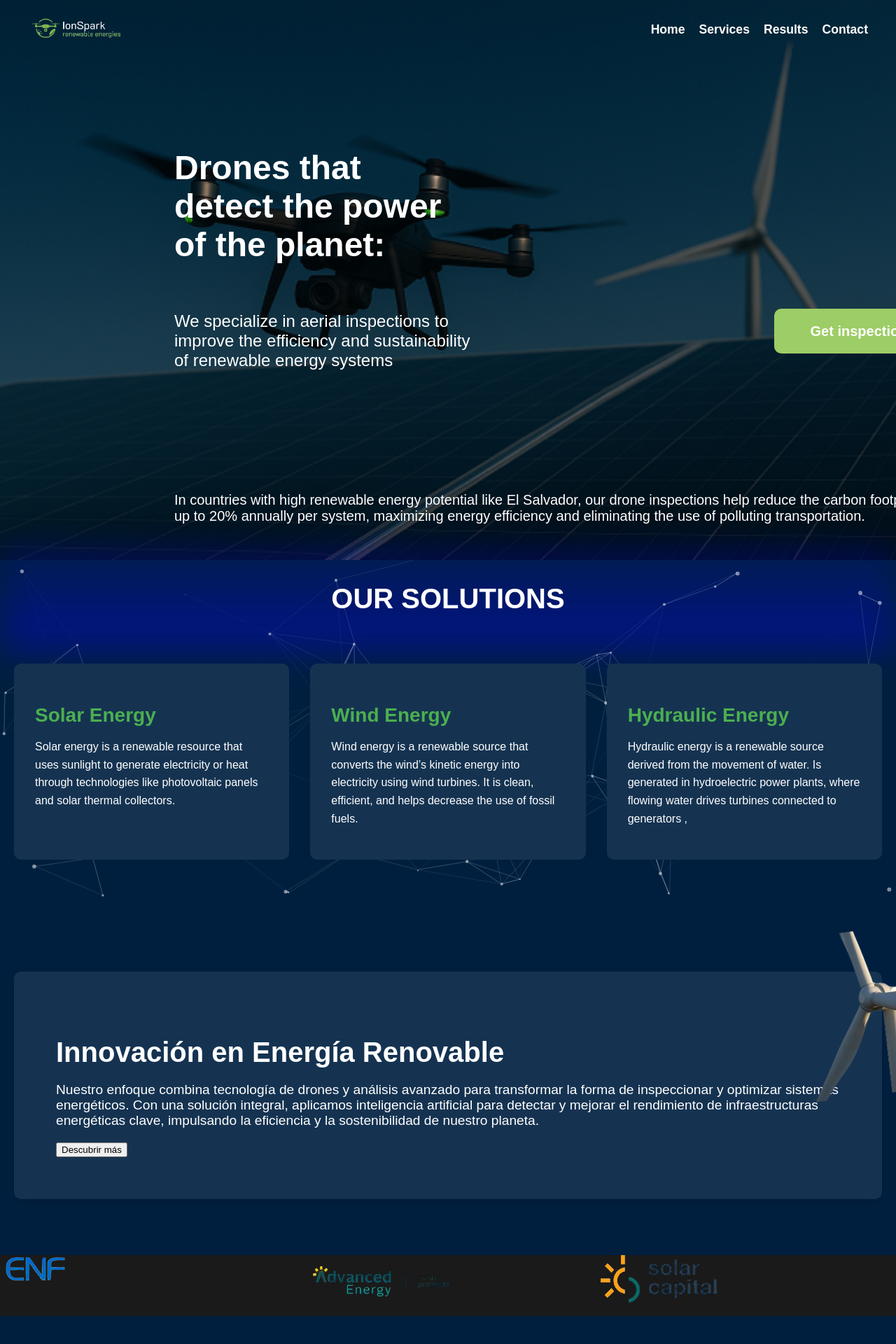
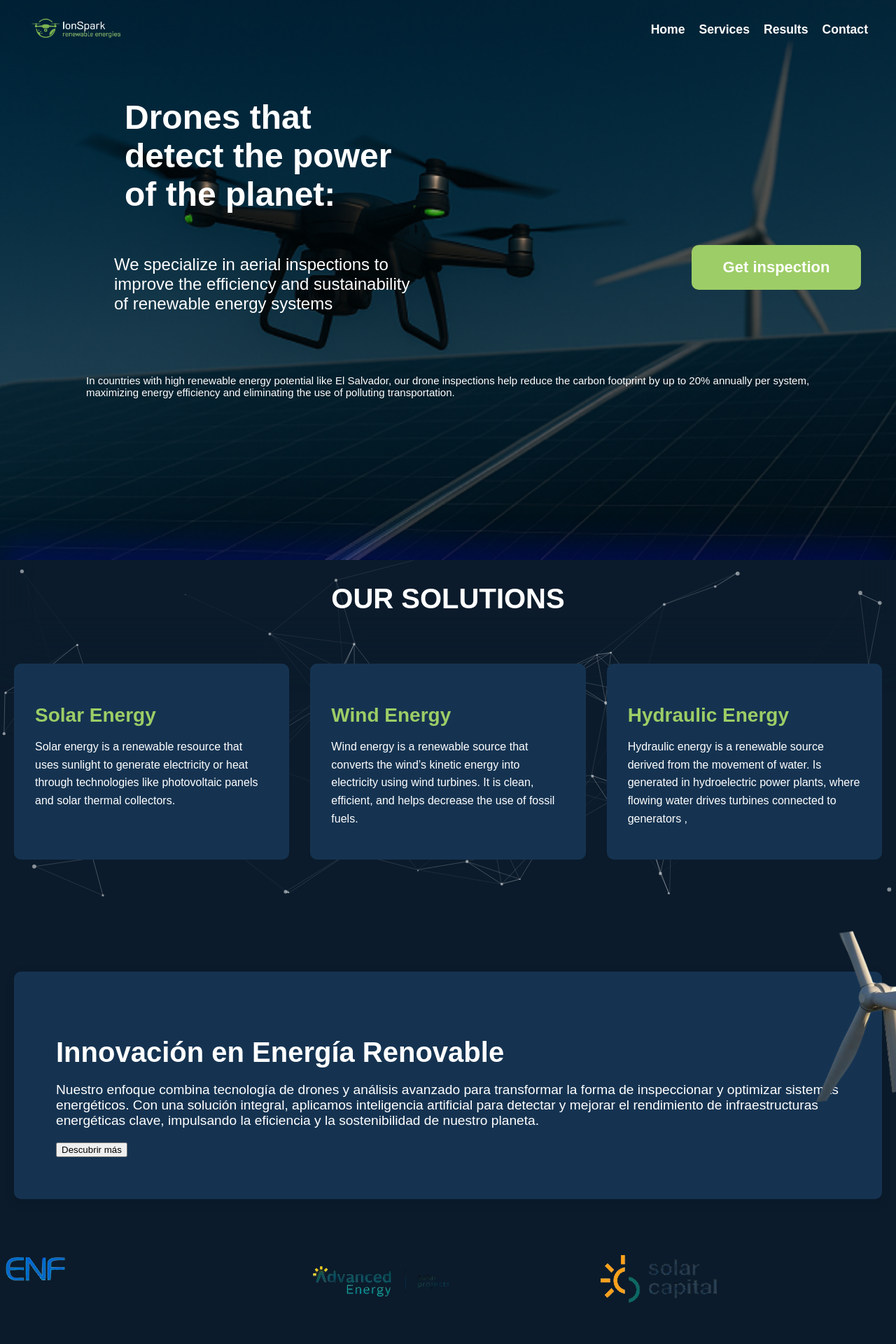
Before and after one commit to Chris85234/Ionstress, a React (Create React App) app: page / in a window 1280 px wide. Shown: the top 1920 px of the page at 70% size. Built offline with nearby package versions, Linux system fonts and the light colour scheme.

Commit message:
ajustes en home

```diff
--- a/src/styles/styles.css
+++ b/src/styles/styles.css
@@ -1,7 +1,7 @@
 /* Variables Globales */
 :root {
   --primary-color: #1a1a1a;
-  --accent-color: #4CAF50;
+  --accent-color: #9DCD66;
   --text-color: #fff;
   --font-main: "Poppins", sans-serif;
 }
@@ -129,8 +129,8 @@ body {
   line-height: auto; /* Se ajusta automáticamente */
   letter-spacing: 0%;
   position: absolute;
-  left: 121px;
-  top: 2px;
+  left: 50px;
+  top: -70px;
   width: 403px;
   height: 234px;
 }
@@ -145,8 +145,8 @@ body {
   line-height: auto; /* Ajuste automático */
   letter-spacing: 0%;
   position: absolute;
-  left: 121px;
-  top: 251px; /* Ajusta la posición para coincidir con Figma */
+  left: 35px;
+  top: 170px; /* Ajusta la posición para coincidir con Figma */
   width: 438px;
   height: 65px;
 }
@@ -154,14 +154,14 @@ body {
 .hero-description {
   font-family: "K2D", sans-serif;
   font-weight: 400; /* Regular */
-  font-size: 20px;
+  font-size: 15px;
   color: #FFFFFF; /* Texto blanco */
   text-align: left;
   line-height: auto; /* Ajuste automático */
   letter-spacing: 0%;
   position: absolute;
-  left: 121px;
-  top: 500px; /* Ajusta la posición según Figma */
+  left: -5px;
+  top: 340px; /* Ajusta la posición según Figma */
   width: 1104px;
   height: 40px;
 }
@@ -180,7 +180,7 @@ body {
 .cta-button {
   font-family: "K2D", sans-serif;
   font-weight: 600; /* Bold */
-  font-size: 20px;
+  font-size: 22px;
   color: #FFFFFF; /* Texto blanco */
   background-color: #9DCD66; /* Color exacto del botón */
   border: none;
@@ -189,15 +189,15 @@ body {
   text-align: center;
   cursor: pointer;
   position: absolute;
-  left: 978px; /* Ajustado según Figma */
-  top: 271px; /* Ajustado según Figma */
+  left: 860px; /* Ajustado según Figma */
+  top: 180px; /* Ajustado según Figma */
   width: 242px;
   height: 64px;
   transition: background-color 0.3s ease;
 }
 
 .cta-button:hover {
-  background-color: #0943A8;
+  background-color: #457112;
 }
 
 
@@ -208,7 +208,7 @@ body {
 .our-solutions {
   position: relative;
   padding: 80px 20px;
-  background:  #001f3f; /* Degradado para una transición suave */
+  background:  #0B1B2B; /* Degradado para una transición suave */
   overflow: hidden;
   margin-top: 0; /* Eliminar espacio extra */
   padding-top: 0;
@@ -221,15 +221,13 @@ body {
   height: 180px; /* Altura del desenfoque */
   top: -50px; /* Baja el efecto para tapar el corte */
   left: 0;
-  background: linear-gradient(to top, rgba(4,0,255,0.4), transparent);
+  background: #0B1B2B;
   filter: blur(25px); /* Intensidad del desenfoque */
   transition: 2s;
   z-index: 1;
 }
 
-.our-solutions:hover::before {
-  animation: ourSolutionsBlurAnimation 2.5s infinite forwards;
-}
+
 
 @keyframes ourSolutionsBlurAnimation {
   0% {
@@ -263,7 +261,7 @@ body {
 }
 
 .solution-card {
-  background-color: #153351ff;
+  background-color: #153351;
   padding: 30px;
   border-radius: 10px;
 
@@ -302,7 +300,7 @@ body {
 .propeller-section {
   position: relative;
   padding: 80px 20px;
-  background-color: #001f3f; /* Azul oscuro */
+  background-color: #0B1B2B; /* Azul oscuro */
   overflow: hidden;
 }
 
@@ -362,7 +360,7 @@ body {
 
 /*Carrousel energys*/
 .energy-carousel {
-  background-color:#001f3f;
+  background-color:#0B1B2B;
   padding: 40px 20px;
   text-align: center;
 }
@@ -374,13 +372,13 @@ body {
 }
 
 .slick-slider {
-  background-color: transparent !important;
+  background-color: #0B1B2B;
 }
 
 
 /*Energy cards */
 .energy-services {
-  background-color: #001f3f;
+  background-color: #0B1B2B;
   padding: 80px 20px;
   text-align: center;
 }
@@ -400,5 +398,7 @@ body {
 
 .service-title {
   font-size: 1.5rem;
-  color: #4CAF50;
+  color: #9DCD66;
 }
+
+/* aquí empieza resolve */
```
